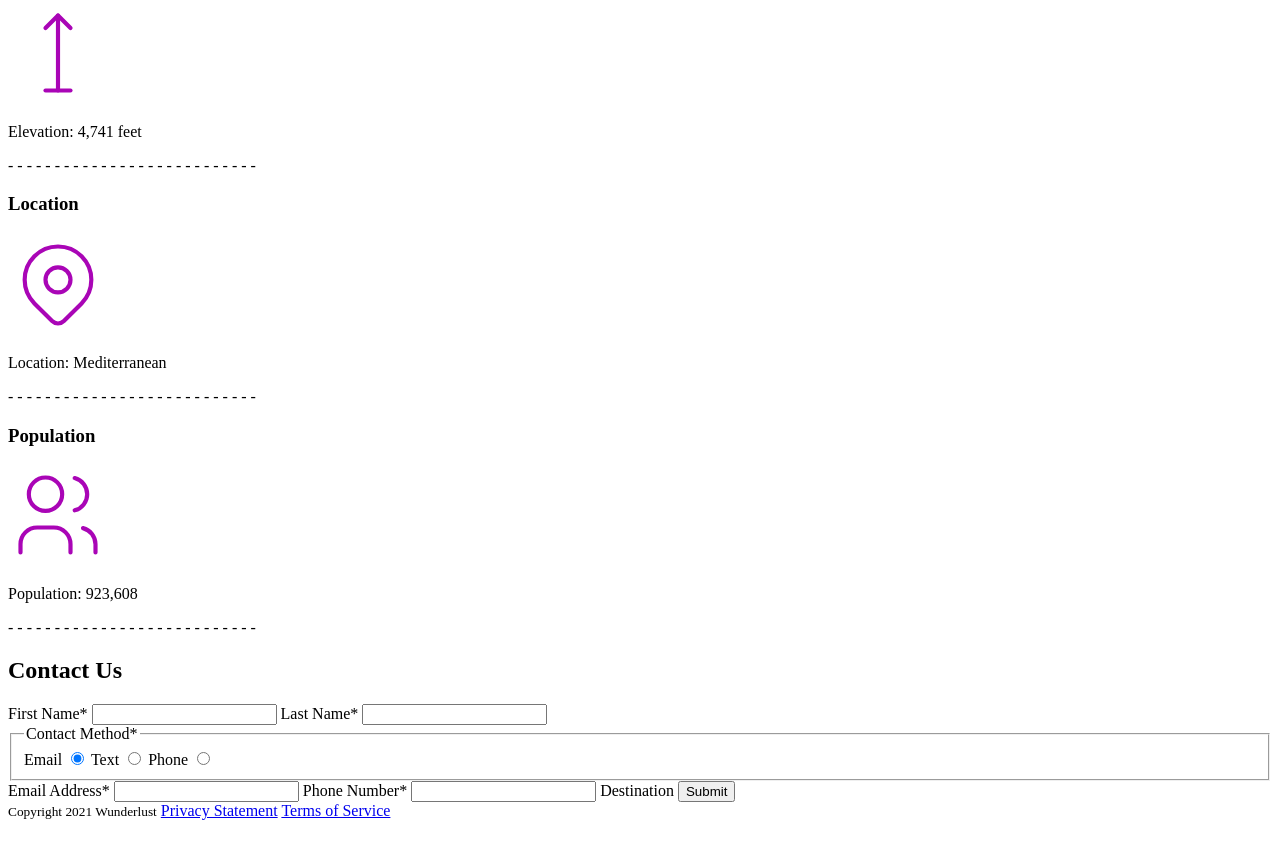
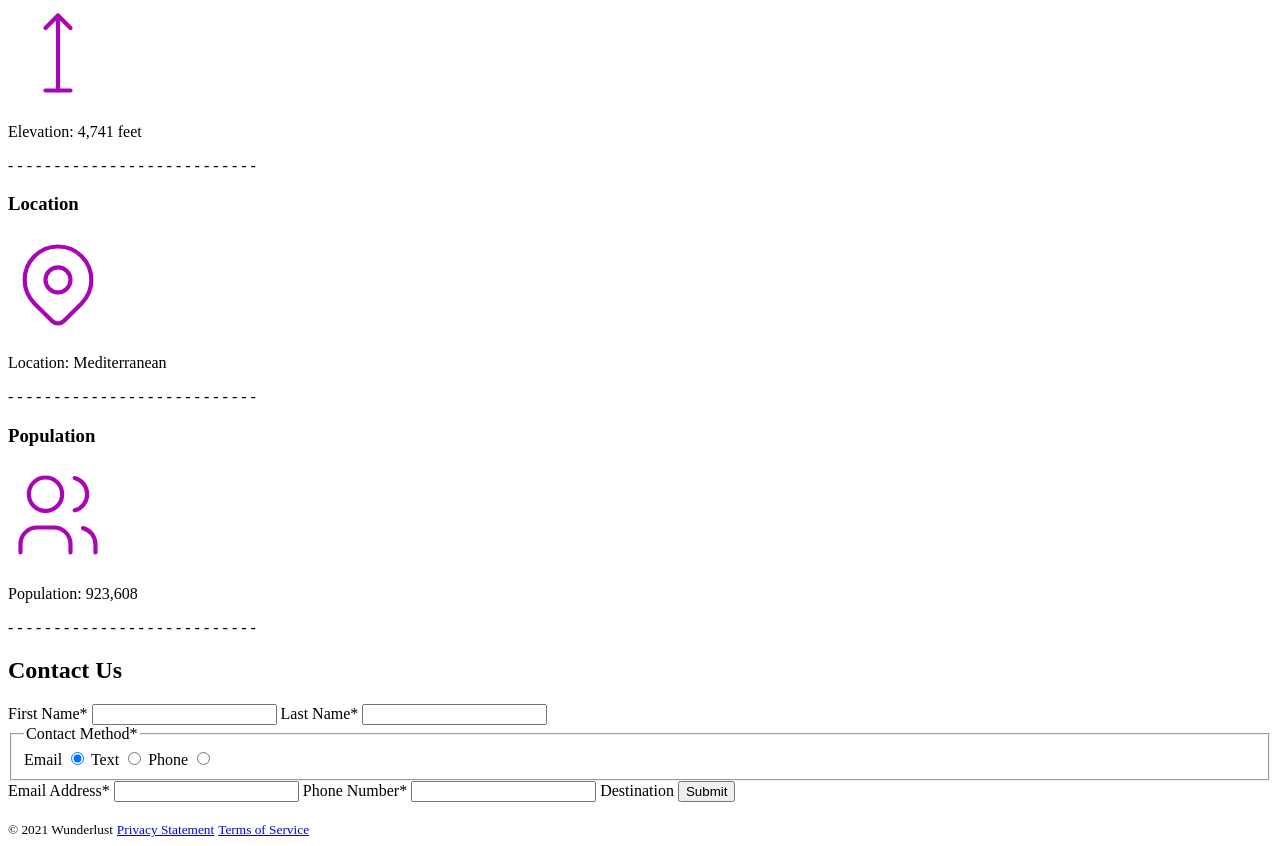
Before and after one commit to bmiles11/wunderlust, a plain HTML site: page index.html in a window 1280 px wide. Shown: the part 4207-5053 px from the top of the page. Drawn offline with Linux system fonts and the light colour scheme.

Commit message:
footer
footer changes

```diff
--- a/index.html
+++ b/index.html
@@ -297,9 +297,9 @@
         </section>
     </main>
     <footer>
-        <small>Copyright 2021 Wunderlust</small>
-        <a href="#">Privacy Statement</a>
-        <a href="#">Terms of Service</a>
+        <br><small>&copy; 2021 Wunderlust</small>
+        <small><a href="#">Privacy Statement</a></small>
+        <small><a href="#">Terms of Service</a></small>
     </footer>
 </body>
 </html>
```
